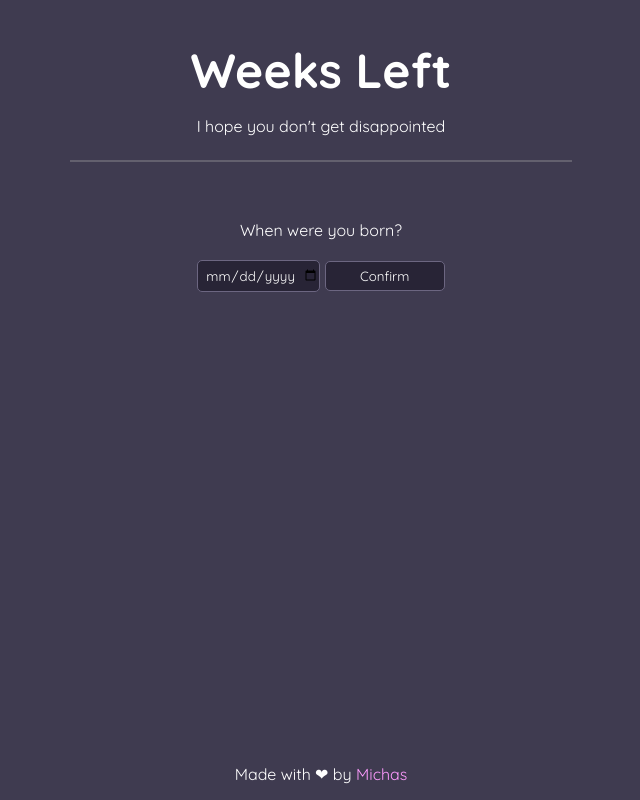
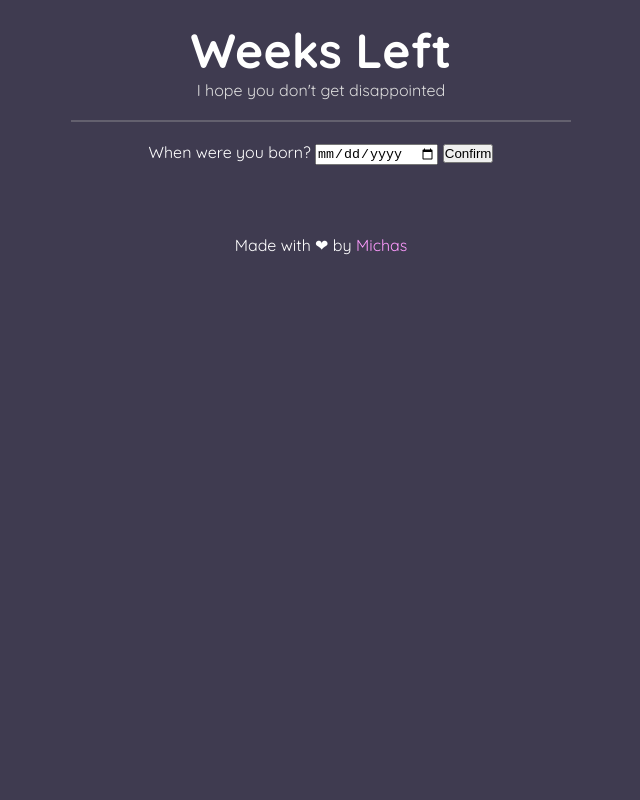
Before and after one commit to michaelcalb/weeks-left, a plain HTML site: page index.html in a window 1280 px wide. Shown: the whole page, without its empty margins (319-959 px from the left). Drawn offline with Linux system fonts and the light colour scheme; a web font is replaced by a local one.

Commit message:
remaking from scratch (almost)
my god what was i doing

```diff
--- a/index.html
+++ b/index.html
@@ -5,27 +5,31 @@
     <meta name="viewport" content="width=device-width, initial-scale=1.0">
     <title>Weeks Left</title>
     <link rel="stylesheet" href="style.css">
+    <link rel="icon" href="icon.png" type="image/png">
 </head>
 <body>
-    <header>
-        <h1>Weeks Left</h1>
-        <p>I hope you don't get disappointed</p>
+    <div class="container">
+        <header class="header">
+            <h1 class="title">Weeks Left</h1>
+            <p class="subtitle">I hope you don't get disappointed</p>
         </header>
-    <hr>
-    <main>
-        <div id="weeks-input">
-            <p>When were you born?</p>
-            <br>
-            <input type="date" name="weeks" id="weeks-input-date">
-            <input type="button" value="Confirm" onclick="showWeeks()">
+        <hr class="separator">
+        <main class="main">
+            <div id="weeks-input-container">
+                <label for="birthdate-input">When were you born?</label>
+                <input type="date" id="birthdate-input">
+                <input type="button" value="Confirm" id="calc-weeks-btn">
             </div>
-        <div id="weeks-info"></div>
-        <div id="weeks-table"> <!--If you are really curious to test this out, you can easily change the function on js to add more boxes by inspecting the page, but it may breake some stuff.-->
+            <div id="weeks-info">
+                <p weeksinfonote>Weeks lived: <span id="weeks-lived">${ageWeeks}</span> of 3810*</p>
+                <p id="weeksinfonote">*Based on the world's average <abbr title="around 73 years">life expectancy</abbr>.</p>
             </div>
+            <div id="weeks-table"></div>
         </main>
         <footer>
-        <p>Made with <abbr title="Love and lots of coffee!">&#x2764</abbr> by <a target="_blank" href="https://github.com/michaelcalb">Michas</a></p>
+            <div class="michas">Made with <abbr title="Love and lots of coffee!">&#x2764</abbr> by <a target="_blank" href="https://github.com/michaelcalb">Michas</a></div>
         </footer>
+    </div>
     <script src="script.js"></script>
 </body>
 </html>
--- a/script.js
+++ b/script.js
@@ -1,52 +1,46 @@
-function showWeeks() {
-    let weekstable = document.getElementById("weeks-table")
-    let weeksinfo = document.getElementById("weeks-info")
+const weeksInfo = document.getElementById('weeks-info')
+const weeksTable = document.getElementById('weeks-table')
+const weeksLived = document.getElementById('weeks-lived')
+const totalWeeks = 3810 // reality check
 
-    weekstable.innerHTML = ''
+function calcWeeks(currentTime, birthdateTime) {
+    const ageSeconds = currentTime - birthdateTime
+    const ageDays = Math.floor(ageSeconds / 86400000)
+    const ageWeeks = Math.floor(ageDays / 7)
 
-    let weeks_user_input = document.getElementById("weeks-input-date")
-
-    let weeks_user = weeks_user_input.value
-
-    let weeks = new Date(weeks_user).getTime()
-    let currentweek = new Date().getTime()
-
-    let ageseconds = currentweek - weeks
-    let agedays = Math.floor(ageseconds/86400000)
-    let ageweeks = Math.floor(agedays/7)
-
-    if (isNaN(weeks) || currentweek < weeks) {
-        alert("Invalid date.")
-        return
-    }
-
-    weeksinfo.style.display = 'block'
-
-    weeksinfo.innerHTML = `<p weeksinfonote>Weeks lived: <strong>${ageweeks}</strong> of 3810*</p>`
-    weeksinfo.innerHTML += `<p id="weeksinfonote">*Based on the world's average <abbr title="around 73 years">life expectancy</abbr>.</p>`
+    weeksLived.textContent = ageWeeks
+    weeksInfo.style.display = 'block'
 
     let i = 0
-
-    for (i; i < ageweeks; i++) {
-
-        weekstable.innerHTML += '☑️'
-        /* let weekscheckbox = document.createElement("input");
-        weekscheckbox.setAttribute("type", "checkbox");
-        weekscheckbox.setAttribute("class", "week");
-        weekscheckbox.checked = true;
-        weekstable.appendChild(weekscheckbox); */
+    weeksTable.innerHTML = ''
+    for (i; i < ageWeeks; i++) {
+        weeksTable.textContent += '☑️'
     }
-
-    for (i; i < 3810; i++) {
-
-        weekstable.innerHTML += '⬜'
-        /* let weekscheckbox = document.createElement("input");
-        weekscheckbox.setAttribute("type", "checkbox");
-        weekscheckbox.setAttribute("class", "week");
-        weekscheckbox.setAttribute("disabled", "true");
-        weekscheckbox.checked = false;
-        weekstable.appendChild(weekscheckbox); */
+    for (i; i < totalWeeks; i++) {
+        weeksTable.textContent += '⬜'
     }
 }
 
-// Probably screwed up the math rounding the date values, but it should just have lost a day or so
+const calcWeeksBtn = document.getElementById('calc-weeks-btn')
+const birthdateInput = document.getElementById('birthdate-input')
+
+calcWeeksBtn.addEventListener('click', () => {
+    const birthdateValue = birthdateInput.value
+    const birthdateTime = new Date(birthdateValue).getTime()
+    const currentTime = new Date().getTime()
+
+    if (isNaN(birthdateTime) || currentTime < birthdateTime) {
+        alert('Invalid date!')
+        birthdateInput.focus()
+        return
+    } else {
+        calcWeeks(currentTime, birthdateTime)
+    }
+})
+
+// making this since im not using forms
+document.addEventListener('keydown', (e) => {
+    if (e.key === 'Enter') {
+        calcWeeksBtn.click()
+    }
+})
--- a/style.css
+++ b/style.css
@@ -1,35 +1,54 @@
 @import url('https://fonts.googleapis.com/css2?family=Jersey+15&family=Quicksand:wght@300..700&display=swap');
+
+* {
+    margin: 0;
+    padding: 0;
+    box-sizing: border-box;
+}
 
 body {
     background: rgb(63, 59, 80);
     color: white;
     font-family: "Quicksand", sans-serif;
     display: flex;
-    align-items: center;
-    flex-direction: column;
-    text-align: center;
-    margin: 0;
-    padding: 0;
-    height: 100vh;
+    justify-content: center;
 }
 
-header > h1 {
-    font-size: 3em;
-    margin: 40px 0px 10px 0px;
+.container {
+    width: 800px;
+    height: 100vh;
+    display: flex;
+    flex-direction: column;
+    align-items: center;
+    padding: 20px 0;
+    gap: 20px;
 }
 
-hr {
+.header {
+    text-align: center;
+}
+
+.title {
+    font-size: 3em;
+}
+
+.subtitle {
+    color: gainsboro;
+    font-size: 1em;
+}
+
+.separator {
     max-width: 500px;
     width: 90vw;
     border-color: rgb(99, 96, 110);
     border-style: solid;
 }
 
-main {
+.main {
+    width: 100%;
     display: flex;
     flex-direction: column;
     align-items: center;
-    height: 1000vh;
 }
 
 #weeks-input > p {
@@ -85,12 +104,9 @@ main {
 }
 
 footer {
-    width: 100vw;
+    width: 90vw;
     background-image: linear-gradient(to top, rgb(63, 59, 80) 50%, rgba(255, 255, 255, 0));
-    position: sticky;
-    bottom: 0px;
     text-align: center;
-    max-width: 100%;
 }
 
 footer abbr {
```
Also changed, not shown: icon.png (added). Lines whose indentation alone changed are shown as unchanged.
